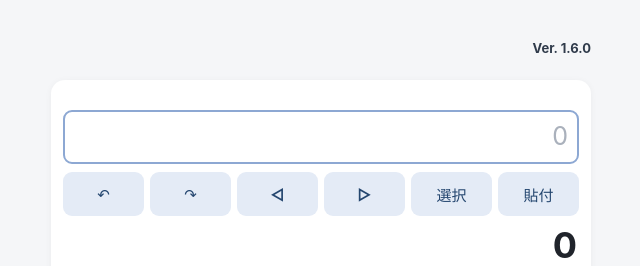
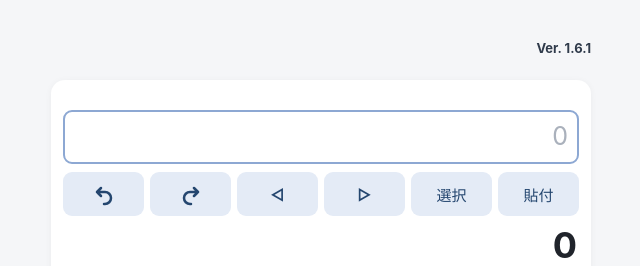
Before and after one commit to mtomo39/rekishi-calculator, a plain HTML site: page index.html in a window 1280 px wide. Shown: the top 266 px of the page, 319-959 px from the left. Drawn offline with Linux system fonts and the light colour scheme.

Commit message:
fix: use consistent SVG undo and redo icons
Co-authored-by: Copilot <223556219+Copilot@users.noreply.github.com>

```diff
--- a/index.html
+++ b/index.html
@@ -15,7 +15,7 @@
 <body>
 <main class="app">
   <header class="topbar">
-    <span class="version">Ver. 1.6.0</span>
+    <span class="version">Ver. 1.6.1</span>
   </header>
 
   <section class="calculator" aria-label="電卓">
@@ -24,8 +24,16 @@
       inputmode="none" role="textbox" aria-label="計算式" aria-multiline="false"
       spellcheck="false" autocorrect="off" autocomplete="off" data-placeholder="0"></div>
     <div class="editor-tools" aria-label="カーソルと編集">
-      <button id="undoBtn" type="button" aria-label="元に戻す">↶</button>
-      <button id="redoBtn" type="button" aria-label="やり直す">↷</button>
+      <button id="undoBtn" class="icon-button" type="button" aria-label="元に戻す">
+        <svg class="editor-icon" viewBox="0 0 24 24" aria-hidden="true" focusable="false">
+          <path d="M9 14 5 10l4-4M5 10h8a6 6 0 0 1 0 12h-1" />
+        </svg>
+      </button>
+      <button id="redoBtn" class="icon-button" type="button" aria-label="やり直す">
+        <svg class="editor-icon" viewBox="0 0 24 24" aria-hidden="true" focusable="false">
+          <path d="m15 6 4 4-4 4M19 10h-8a6 6 0 0 0 0 12h1" />
+        </svg>
+      </button>
       <button id="cursorLeft" type="button" aria-label="カーソルを左へ">◁</button>
       <button id="cursorRight" type="button" aria-label="カーソルを右へ">▷</button>
       <button id="selectNumber" type="button">選択</button>
--- a/style.css
+++ b/style.css
@@ -30,6 +30,11 @@ button { font: inherit; cursor: pointer; touch-action: manipulation; -webkit-tap
 .editor-tools button, .history-head-actions button {
   min-height: 44px; border: 0; border-radius: 9px; background: #e4ebf6; color: #24466f;
   font-size: 15px; font-weight: 700; padding: 7px 5px;
+}
+.editor-tools .icon-button { display: grid; place-items: center; padding: 6px; }
+.editor-icon {
+  display: block; width: 24px; height: 24px; fill: none; stroke: currentColor;
+  stroke-width: 2.5; stroke-linecap: round; stroke-linejoin: round;
 }
 .editor-tools button:active, .history-head-actions button:active { filter: brightness(.94); }
 .result { min-height: 48px; padding: 8px 2px 2px; overflow-wrap: anywhere; text-align: right; font-size: 36px; line-height: 1.2; font-weight: 750; }
--- a/sw.js
+++ b/sw.js
@@ -1,4 +1,4 @@
-const CACHE = 'rekishi-calculator-v1.6.0';
+const CACHE = 'rekishi-calculator-v1.6.1';
 const FILES = [
   './',
   './index.html',
```
Also changed, not shown: tests/interaction.test.js (+19 -7 lines), 1 other file.
